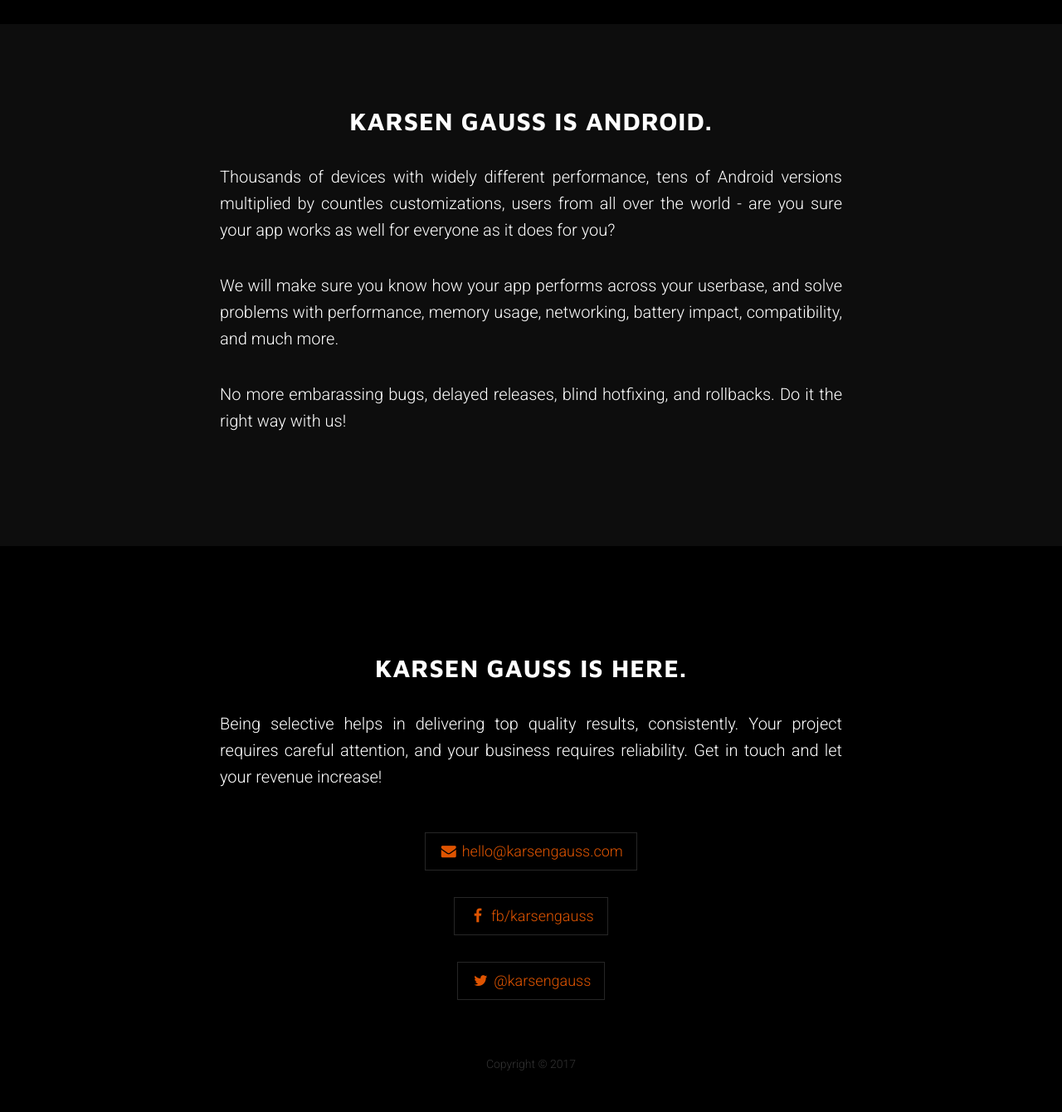
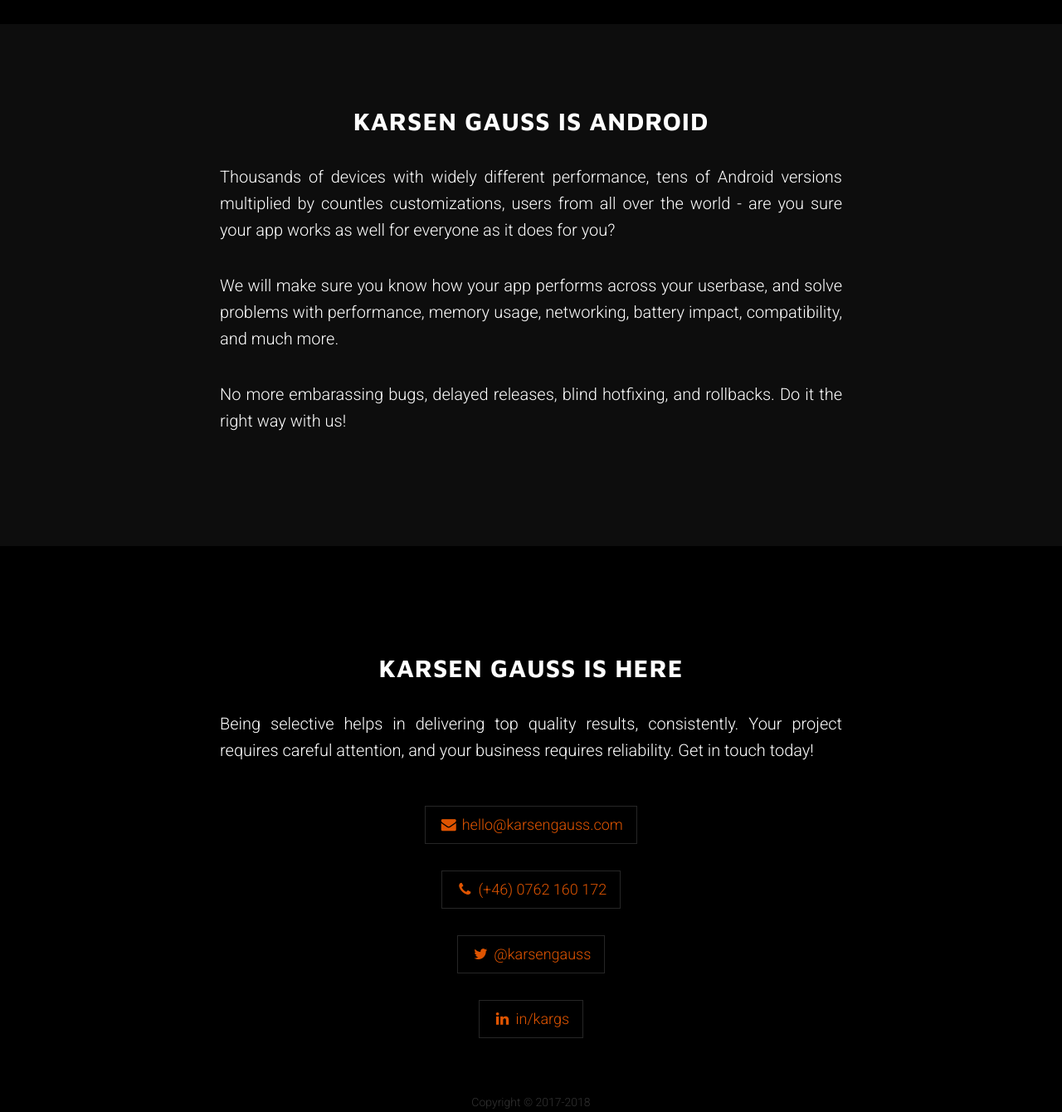
Before and after one commit to karsengauss/karsengauss.github.io, a website: page index.html in a window 1280 px wide. Shown: the part 1460-2800 px from the top of the page at 83% size. Drawn offline with nearby package versions, Linux system fonts and the light colour scheme.

Commit message:
update page

```diff
--- a/index.html
+++ b/index.html
@@ -9,12 +9,12 @@
     <meta name="description" content="">
     <meta name="author" content="">
 
-    <title>Karsen Gauss - mobile DevOps for Android</title>
+    <title>Karsen Gauss - mobile app development for Android and iOS</title>
 
     <meta property="og:url" content="http://karsengauss.com" />
     <meta property="og:image" content="http://karsengauss.com/img/karsengauss-thumb.png" />
-    <meta property="og:title" content="Karsen Gauss - mobile DevOps for Android" />
-    <meta property="og:description" content="Android DevOps and app development. Bring your app quality to the next level with Karsen Gauss." /
+    <meta property="og:title" content="Karsen Gauss - mobile app development for Android and iOS" />
+    <meta property="og:description" content="Android and iOS app development. Bring your app quality to the next level with Karsen Gauss." /
 
     <!-- Bootstrap Core CSS -->
     <link href="vendor/bootstrap/css/bootstrap.min.css" rel="stylesheet">
@@ -45,7 +45,7 @@
                     <i class="fa fa-bars"></i>
                 </button>
                 <a class="navbar-brand page-scroll" href="#page-top">
-                    <p class="intro-header">Mobile DevOps. Android.</p>
+                    <p class="intro-header">Mobile App Development: Android & iOS</p>
                 </a>
             </div>
 
@@ -95,7 +95,7 @@
     <section id="about" class="container content-section text-center">
         <div class="row">
             <div class="col-lg-8 col-lg-offset-2">
-                <h2>Karsen Gauss is mobile DevOps.</h2>
+                <h2>Karsen Gauss is mobile</h2>
                 <p class="justin">It is easy to make an app. It is hard to make a great app. Whether you or your team is just starting, or already has an app in development, we will help you speed up the development process, decrease cost, increase quality, ensure a successful user engagement, generate more revenue, and be awesome.</p>
                 <p class="justin">Focus on developing great features instead of draining your resources on automated mobile testing, fragmentation, compatibility, error reporting, monitoring, continous integration, localisation, branding, and many other things we will handle for you.</p>
                 <p class="justin">Risk free.</p>
@@ -109,7 +109,7 @@
             <div class="container">
                 <div class="row">
                     <div class="col-lg-8 col-lg-offset-2">
-                        <h2>Karsen Gauss is Android.</h2>
+                        <h2>Karsen Gauss is Android</h2>
                         <p class="justin">Thousands of devices with widely different performance, tens of Android versions multiplied by countles customizations, users from all over the world - are you sure your app works as well for everyone as it does for you?</p>
                         <p class="justin">We will make sure you know how your app performs across your userbase, and solve problems with performance, memory usage, networking, battery impact, compatibility, and much more.</p>
                         <p class="justin">No more embarassing bugs, delayed releases, blind hotfixing, and rollbacks. Do it the right way with us!</p>
@@ -123,8 +123,8 @@
     <section id="contact" class="container content-section text-center">
         <div class="row">
             <div class="col-lg-8 col-lg-offset-2">
-                <h2>Karsen Gauss is here.</h2>
-                <p class="justin">Being selective helps in delivering top quality results, consistently. Your project requires careful attention, and your business requires reliability. Get in touch and let your revenue increase!</p>
+                <h2>Karsen Gauss is here</h2>
+                <p class="justin">Being selective helps in delivering top quality results, consistently. Your project requires careful attention, and your business requires reliability. Get in touch today!</p>
             </div>
         </div>
         <div class="row">
@@ -134,7 +134,7 @@
         </div>
         <div class="row">
             <div class="banner-social-buttons">
-                <a href="https://facebook.com/karsengauss" class="btn btn-default btn-lg"><i class="fa fa-facebook fa-fw"></i> <span class="network-name">fb/karsengauss</span></a>
+                <a href="tel:0762160172" class="btn btn-default btn-lg"><i class="fa fa-phone fa-fw"></i> <span class="network-name">(+46) 0762 160 172</span></a>
             </div>
         </div>
         <div class="row">
@@ -142,12 +142,17 @@
                 <a href="https://twitter.com/karsengauss" class="btn btn-default btn-lg"><i class="fa fa-twitter fa-fw"></i> <span class="network-name">@karsengauss</span></a>
             </div>
         </div>
+        <div class="row">
+            <div class="banner-social-buttons">
+                <a href="https://linkedin.com/in/kargs" class="btn btn-default btn-lg"><i class="fa fa-linkedin fa-fw"></i> <span class="network-name">in/kargs</span></a>
+            </div>
+        </div>
     </section>
 
     <!-- Footer -->
     <footer>
         <div class="container text-center">
-            <p>Copyright &copy; 2017</p><br/><br/><br/><br/><br/><br/><br/><br/>
+            <p>Copyright &copy; 2017-2018</p><br/><br/><br/><br/><br/><br/><br/><br/>
         </div>
     </footer>
 
```
